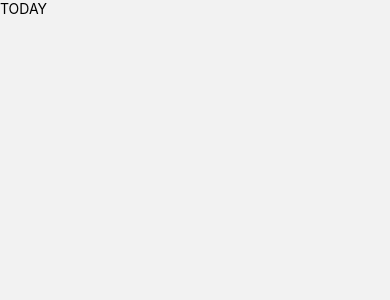
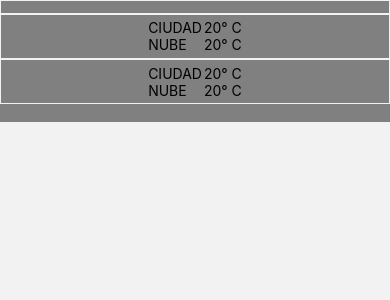
Before and after one commit to juanIgnacioEchaide/weather-app, a React Native app: screen /TodayForecastScreen in a window 390 px wide. Shown: the top 300 px of the page. Built offline with nearby package versions, Linux system fonts and the light colour scheme.

Commit message:
layout without split

```diff
--- a/components/index.ts
+++ b/components/index.ts
@@ -1 +1,2 @@
 export * from './atoms';
+export * from './template';
--- a/components/template/TodayForecastTemplate.tsx
+++ b/components/template/TodayForecastTemplate.tsx
@@ -1,12 +1,89 @@
 import React from 'react';
-import {ScreenTemplate} from '@common';
-import {ScreenContainer} from '@components';
-import {Text} from 'react-native';
+//import {ScreenTemplate} from '../../common';
+import {ScreenContainer} from '../../components';
+import {ScrollView, StyleSheet, Text, View} from 'react-native';
+import {WeatherStats} from 'common';
 
-export const TodayForecasteTemplate = ({title}: ScreenTemplate) => {
+const DateContainer = (): JSX.Element => {
+  return (
+    <View style={styles.dateContainer}>
+      <Text style={styles.dateTitle}>FRIDAY. DEC 7. 2023</Text>
+    </View>
+  );
+};
+
+const HourlyCarousel = ({hours}: {hours: WeatherStats[]}): JSX.Element => {
+  return (
+    <View style={styles.hourlyContainer}>
+      <ScrollView>
+        {hours?.map((i: WeatherStats) => (
+          <View>
+            <Text>{i?.condition.text}</Text>
+          </View>
+        ))}
+      </ScrollView>
+    </View>
+  );
+};
+
+const PairContainer = (): JSX.Element => {
+  return (
+    <View style={styles.pairContainer}>
+      <View style={styles.quarterContainer}>
+        <Text>CIUDAD</Text>
+        <Text>NUBE</Text>
+      </View>
+      <View style={styles.quarterContainer}>
+        <Text>20° C</Text>
+        <Text>20° C</Text>
+      </View>
+    </View>
+  );
+};
+
+export const TodayForecastTemplate = () => {
   return (
     <ScreenContainer>
-      <Text>{title}</Text>
+      <DateContainer />
+      <PairContainer />
+      <PairContainer />
+      <HourlyCarousel hours={[]} />
     </ScreenContainer>
   );
 };
+
+const styles = StyleSheet.create({
+  dateTitle: {
+    alignItems: 'center',
+    alignContent: 'center',
+    fontSize: 20,
+    paddingTop: 15,
+  },
+  dateContainer: {
+    margin: 1,
+    display: 'flex',
+    justifyContent: 'space-between',
+    alignItems: 'center',
+    alignContent: 'center',
+    backgroundColor: 'grey',
+    height: '10%',
+  },
+  pairContainer: {
+    margin: 1,
+    flexDirection: 'row',
+    justifyContent: 'center',
+    alignItems: 'center',
+    backgroundColor: 'grey',
+    height: '37%',
+  },
+  quarterContainer: {
+    margin: 1,
+    borderColor: 'white',
+  },
+  hourlyContainer: {
+    flexDirection: 'row',
+    overflow: 'hidden',
+    height: '15%',
+    backgroundColor: 'grey',
+  },
+});
--- /dev/null
+++ b/components/template/index.ts
@@ -0,0 +1 @@
+export * from './TodayForecastTemplate';
--- a/screens/TodayForecastScreen.tsx
+++ b/screens/TodayForecastScreen.tsx
@@ -1,11 +1,6 @@
 import React from 'react';
-import {ScreenContainer} from '../components';
-import {Text} from 'react-native';
+import {TodayForecastTemplate} from '../components';
 
 export const TodayForecastScreen = (): JSX.Element => {
-  return (
-    <ScreenContainer>
-      <Text>TODAY</Text>
-    </ScreenContainer>
-  );
+  return <TodayForecastTemplate />;
 };
```
